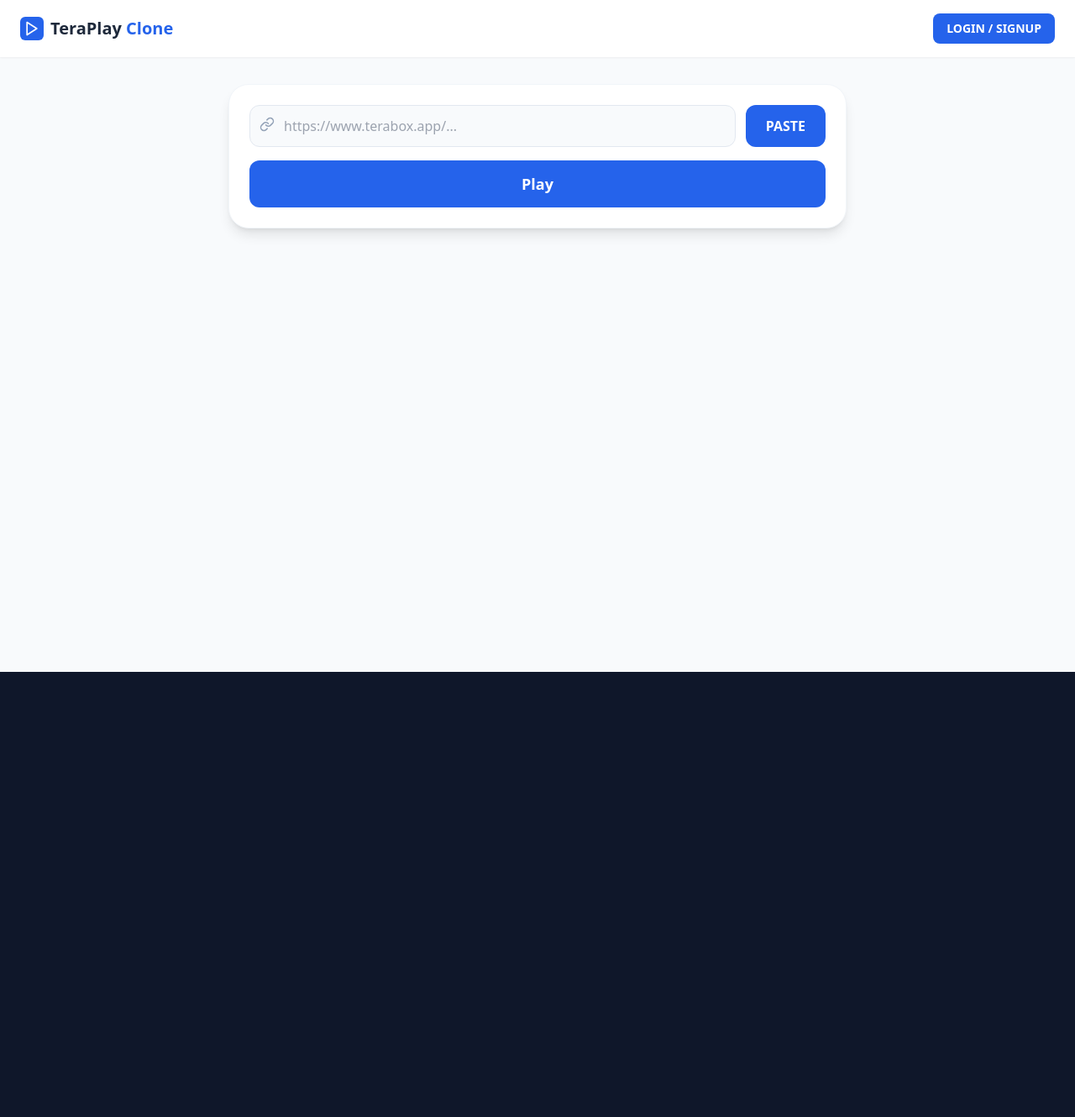
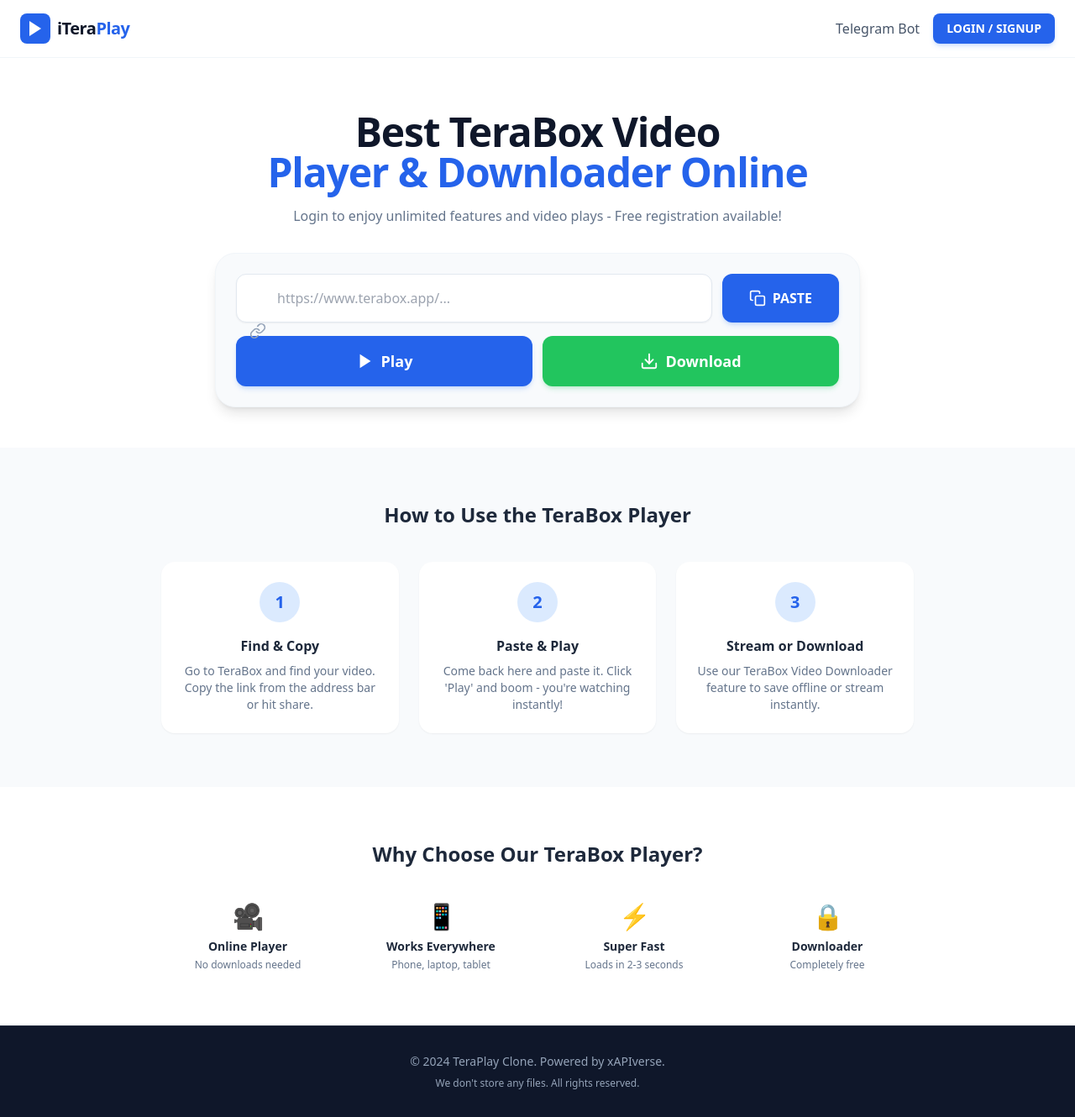
Before and after one commit to klzdwn/terabox-play, a Next.js app: page / in a window 1280 px wide. Shown: the whole page at 84% size. Before the commit the page ends 800 px from the top, so only its background shows below. Built offline with nearby package versions, Linux system fonts and the light colour scheme.

Commit message:
Refactor app/page.js for improved layout and UI
Refactor page layout and improve UI components for better user experience.

```diff
--- a/app/page.js
+++ b/app/page.js
@@ -6,7 +6,7 @@ export default function Home() {
   const [loading, setLoading] = useState(false);
   const [data, setData] = useState(null);
   const [error, setError] = useState(null);
-  const [activeFileIndex, setActiveFileIndex] = useState(null); // Nyimpen index file yg lagi diputer
+  const [activeFileIndex, setActiveFileIndex] = useState(null);
 
   const handleFetch = async () => {
     if (!url) return;
@@ -26,7 +26,6 @@ export default function Home() {
       if (!response.ok || resJson.status !== 'success') {
         throw new Error(resJson.error || resJson.message || 'Gagal mengambil data');
       }
-
       setData(resJson);
     } catch (err) {
       setError(err.message);
@@ -36,157 +35,194 @@ export default function Home() {
   };
 
   return (
-    <div className="min-h-screen bg-slate-50 text-slate-800 font-sans pb-20">
-      {/* Header */}
-      <header className="bg-white shadow-sm py-4 px-4 sm:px-6 mb-8 flex justify-between items-center sticky top-0 z-10">
+    <div className="min-h-screen bg-slate-50 text-slate-800 font-sans">
+      {/* Navbar */}
+      <nav className="bg-white border-b border-slate-100 py-4 px-4 sm:px-6 flex justify-between items-center sticky top-0 z-50">
         <div className="flex items-center gap-2">
-          <div className="bg-blue-600 text-white p-1 rounded-md">
-            <svg xmlns="http://www.w3.org/2000/svg" width="20" height="20" viewBox="0 0 24 24" fill="none" stroke="currentColor" strokeWidth="2" strokeLinecap="round" strokeLinejoin="round"><polygon points="5 3 19 12 5 21 5 3"></polygon></svg>
+          <div className="bg-blue-600 text-white p-1.5 rounded-lg">
+            <svg xmlns="http://www.w3.org/2000/svg" width="24" height="24" viewBox="0 0 24 24" fill="currentColor"><polygon points="5 3 19 12 5 21 5 3"></polygon></svg>
           </div>
-          <h1 className="text-xl font-bold">TeraPlay <span className="text-blue-600">Clone</span></h1>
+          <span className="text-xl font-extrabold tracking-tight text-slate-900">iTera<span className="text-blue-600">Play</span></span>
         </div>
-        <button className="bg-blue-600 text-white px-3 py-2 sm:px-4 sm:py-2 rounded-lg text-sm font-semibold flex items-center gap-2">
+        <div className="flex items-center gap-4">
+          <button className="hidden sm:block text-slate-600 font-medium hover:text-blue-600">Telegram Bot</button>
+          <button className="bg-blue-600 hover:bg-blue-700 text-white px-4 py-2 rounded-lg text-sm font-bold shadow-md shadow-blue-500/20">
             LOGIN / SIGNUP
           </button>
-      </header>
+        </div>
+      </nav>
 
-      <main className="max-w-3xl mx-auto px-4">
-        {/* Input Card */}
-        <div className="bg-white rounded-3xl shadow-lg p-5 sm:p-6 mb-8 border border-slate-100">
+      {/* Hero Section */}
+      <header className="bg-white pt-16 pb-12 px-4 text-center">
+        <h1 className="text-3xl sm:text-5xl font-extrabold text-slate-900 mb-4 tracking-tight">
+          Best TeraBox Video <br className="hidden sm:block"/>
+          <span className="text-blue-600">Player & Downloader Online</span>
+        </h1>
+        <p className="text-slate-500 max-w-2xl mx-auto mb-8 text-sm sm:text-base">
+          Login to enjoy unlimited features and video plays - Free registration available!
+        </p>
+
+        {/* Input Card (The Main App) */}
+        <div className="max-w-3xl mx-auto bg-white sm:bg-slate-50 rounded-3xl shadow-xl sm:shadow-lg border border-slate-100 p-4 sm:p-6 relative z-10">
           <div className="flex flex-col sm:flex-row gap-3 mb-4">
             <div className="relative flex-1">
               <input
                 type="text"
                 placeholder="https://www.terabox.app/..."
-                className="w-full bg-slate-50 border border-slate-200 rounded-xl px-4 py-3 pl-10 text-slate-700 focus:outline-none focus:ring-2 focus:ring-blue-500"
+                className="w-full bg-white border border-slate-200 rounded-xl px-4 py-4 pl-12 text-slate-700 focus:outline-none focus:ring-2 focus:ring-blue-500 shadow-sm"
                 value={url}
                 onChange={(e) => setUrl(e.target.value)}
               />
-              <svg className="absolute left-3 top-3.5 text-slate-400" xmlns="http://www.w3.org/2000/svg" width="18" height="18" viewBox="0 0 24 24" fill="none" stroke="currentColor" strokeWidth="2" strokeLinecap="round" strokeLinejoin="round"><path d="M10 13a5 5 0 0 0 7.54.54l3-3a5 5 0 0 0-7.07-7.07l-1.72 1.71"></path><path d="M14 11a5 5 0 0 0-7.54-.54l-3 3a5 5 0 0 0 7.07 7.07l1.71-1.71"></path></svg>
+              <svg className="absolute left-4 top-4.5 text-slate-400" xmlns="http://www.w3.org/2000/svg" width="20" height="20" viewBox="0 0 24 24" fill="none" stroke="currentColor" strokeWidth="2" strokeLinecap="round" strokeLinejoin="round"><path d="M10 13a5 5 0 0 0 7.54.54l3-3a5 5 0 0 0-7.07-7.07l-1.72 1.71"></path><path d="M14 11a5 5 0 0 0-7.54-.54l-3 3a5 5 0 0 0 7.07 7.07l1.71-1.71"></path></svg>
             </div>
             <button
               onClick={async () => {
                 try {
                   const text = await navigator.clipboard.readText();
                   setUrl(text);
-                } catch (e) {
-                  alert('Gagal paste otomatis, paste manual aja.');
-                }
+                } catch (e) { alert('Paste manual aja'); }
               }}
-              className="bg-blue-600 hover:bg-blue-700 text-white px-6 py-3 rounded-xl font-bold flex items-center justify-center gap-2"
+              className="bg-blue-600 hover:bg-blue-700 text-white px-8 py-4 rounded-xl font-bold flex items-center justify-center gap-2 shadow-md shadow-blue-500/20 transition-all active:scale-95"
             >
+              <svg xmlns="http://www.w3.org/2000/svg" width="20" height="20" viewBox="0 0 24 24" fill="none" stroke="currentColor" strokeWidth="2" strokeLinecap="round" strokeLinejoin="round"><rect x="9" y="9" width="13" height="13" rx="2" ry="2"></rect><path d="M5 15H4a2 2 0 0 1-2-2V4a2 2 0 0 1 2-2h9a2 2 0 0 1 2 2v1"></path></svg>
               PASTE
             </button>
           </div>
 
+          <div className="flex flex-col sm:flex-row gap-3">
             <button
               onClick={handleFetch}
               disabled={loading}
-            className="w-full bg-blue-600 hover:bg-blue-700 text-white font-bold py-3.5 rounded-xl transition-all flex items-center justify-center gap-2 text-lg disabled:opacity-50"
+              className="flex-1 bg-blue-600 hover:bg-blue-700 text-white font-bold py-4 rounded-xl transition-all flex items-center justify-center gap-2 text-lg disabled:opacity-50 shadow-md shadow-blue-500/20"
             >
-            {loading ? 'Processing...' : 'Play'}
+              {loading ? 'Memproses...' : (
+                <>
+                  <svg xmlns="http://www.w3.org/2000/svg" width="22" height="22" viewBox="0 0 24 24" fill="currentColor"><polygon points="5 3 19 12 5 21 5 3"></polygon></svg>
+                  Play
+                </>
+              )}
+            </button>
+            <button
+              onClick={handleFetch}
+              disabled={loading}
+              className="flex-1 bg-green-500 hover:bg-green-600 text-white font-bold py-4 rounded-xl transition-all flex items-center justify-center gap-2 text-lg disabled:opacity-50 shadow-md shadow-green-500/20"
+            >
+              <svg xmlns="http://www.w3.org/2000/svg" width="22" height="22" viewBox="0 0 24 24" fill="none" stroke="currentColor" strokeWidth="2" strokeLinecap="round" strokeLinejoin="round"><path d="M21 15v4a2 2 0 0 1-2 2H5a2 2 0 0 1-2-2v-4"></path><polyline points="7 10 12 15 17 10"></polyline><line x1="12" y1="15" x2="12" y2="3"></line></svg>
+              Download
             </button>
           </div>
 
-        {/* Error */}
+          {/* Hasil List File (Kalau ada data) */}
           {error && (
-          <div className="bg-red-50 border-l-4 border-red-500 text-red-700 p-4 rounded-lg mb-8">
-            <p className="font-bold">Error</p>
-            <p>{error}</p>
+            <div className="mt-4 bg-red-50 border border-red-200 text-red-600 p-3 rounded-lg text-sm text-left">
+              {error}
             </div>
           )}
 
-        {/* List File */}
           {data && data.list && (
-          <div className="bg-white rounded-3xl shadow-lg border border-slate-100 overflow-hidden">
-            <div className="p-4 border-b border-slate-100 flex gap-2 bg-slate-50">
-              <span className="text-sm font-bold text-slate-600">Total {data.list.length} File ditemukan</span>
+            <div className="mt-6 text-left">
+              <div className="flex gap-2 mb-4">
+                <span className="bg-blue-100 text-blue-700 px-4 py-1.5 rounded-full text-sm font-bold flex items-center gap-2">
+                  <span className="bg-blue-600 text-white px-2 py-0.5 rounded-md text-xs">{data.list.length}</span> Videos
+                </span>
               </div>
-
-            <div className="flex flex-col">
+              <div className="max-h-[400px] overflow-y-auto space-y-3 pr-2">
                 {data.list.map((file, index) => {
-                const isImage = file.type === 'image' || file.name.match(/\.(jpg|jpeg|png|gif|webp)$/i);
                   const isVideo = file.type === 'video' || file.name.match(/\.(mp4|mkv|mov|webm)$/i);
-
-                // Link stream prioritas (buat video) atau link gambar
+                  const isImage = file.type === 'image' || file.name.match(/\.(jpg|jpeg|png)$/i);
                   const streamUrl = file.fast_stream_url?.['1080p'] || file.fast_stream_url?.['720p'] || file.fast_stream_url?.['480p'] || file.normal_dlink;
 
                   return (
-                  <div key={index} className="border-b border-slate-100 last:border-0">
-
-                    {/* Bagian Header List (Bisa di klik) */}
+                    <div key={index} className="bg-white rounded-xl border border-slate-100 overflow-hidden shadow-sm">
                       <div
                         onClick={() => setActiveFileIndex(activeFileIndex === index ? null : index)}
-                      className={`p-4 flex items-center gap-4 cursor-pointer transition-colors ${activeFileIndex === index ? 'bg-blue-50/60' : 'hover:bg-slate-50'}`}
+                        className={`p-3 flex items-center gap-4 cursor-pointer hover:bg-slate-50 transition-colors ${activeFileIndex === index ? 'bg-blue-50/50' : ''}`}
                       >
-                      <div className="w-20 h-14 bg-slate-800 rounded-lg overflow-hidden shrink-0 relative flex items-center justify-center">
-                         {isVideo ? (
-                           <svg className="text-white/50" xmlns="http://www.w3.org/2000/svg" width="24" height="24" viewBox="0 0 24 24" fill="currentColor"><polygon points="5 3 19 12 5 21 5 3"></polygon></svg>
-                         ) : isImage ? (
-                           <svg className="text-white/50" xmlns="http://www.w3.org/2000/svg" width="24" height="24" viewBox="0 0 24 24" fill="none" stroke="currentColor" strokeWidth="2" strokeLinecap="round" strokeLinejoin="round"><rect x="3" y="3" width="18" height="18" rx="2" ry="2"></rect><circle cx="8.5" cy="8.5" r="1.5"></circle><polyline points="21 15 16 10 5 21"></polyline></svg>
-                         ) : (
-                           <svg className="text-white/50" xmlns="http://www.w3.org/2000/svg" width="24" height="24" viewBox="0 0 24 24" fill="none" stroke="currentColor" strokeWidth="2" strokeLinecap="round" strokeLinejoin="round"><path d="M14 2H6a2 2 0 0 0-2 2v16a2 2 0 0 0 2 2h12a2 2 0 0 0 2-2V8z"></path><polyline points="14 2 14 8 20 8"></polyline><line x1="16" y1="13" x2="8" y2="13"></line><line x1="16" y1="17" x2="8" y2="17"></line><polyline points="10 9 9 9 8 9"></polyline></svg>
-                         )}
+                        <div className="w-16 h-12 bg-slate-800 rounded-lg shrink-0 flex items-center justify-center">
+                           {isVideo ? <svg className="text-white/50" width="20" height="20" viewBox="0 0 24 24" fill="currentColor"><polygon points="5 3 19 12 5 21 5 3"></polygon></svg> : <svg className="text-white/50" width="20" height="20" viewBox="0 0 24 24" fill="none" stroke="currentColor" strokeWidth="2"><rect x="3" y="3" width="18" height="18" rx="2" ry="2"></rect><circle cx="8.5" cy="8.5" r="1.5"></circle><polyline points="21 15 16 10 5 21"></polyline></svg>}
                         </div>
-
                         <div className="flex-1 min-w-0">
-                        <h3 className="text-sm font-bold text-slate-800 truncate mb-1">{file.name}</h3>
-                        <div className="flex flex-wrap items-center gap-2 text-xs text-slate-500 font-medium">
-                          <span>{file.size_formatted}</span>
-                          {file.duration && <><span className="w-1 h-1 bg-slate-300 rounded-full"></span><span>{file.duration}</span></>}
-                          {file.quality && <><span className="w-1 h-1 bg-slate-300 rounded-full"></span><span className="text-green-600">{file.quality}</span></>}
+                          <h3 className="text-sm font-bold truncate">{file.name}</h3>
+                          <p className="text-xs text-slate-500">{file.size_formatted} • {file.duration || file.quality}</p>
                         </div>
                       </div>
 
-                      {/* Tombol panah buat buka tutup player */}
-                      <div className={`text-slate-400 transition-transform ${activeFileIndex === index ? 'rotate-180' : ''}`}>
-                         <svg xmlns="http://www.w3.org/2000/svg" width="20" height="20" viewBox="0 0 24 24" fill="none" stroke="currentColor" strokeWidth="2" strokeLinecap="round" strokeLinejoin="round"><polyline points="6 9 12 15 18 9"></polyline></svg>
-                      </div>
-                    </div>
-
-                    {/* Player / Preview Inline (Muncul kalau di klik) */}
                       {activeFileIndex === index && (
-                      <div className="bg-slate-900 border-t border-slate-200">
+                        <div className="bg-black aspect-video relative">
                           {isVideo ? (
-                          <div className="aspect-video bg-black flex items-center justify-center relative">
-                            {/* Hapus autoPlay biar ga jalan otomatis */}
-                            <video controls controlsList="nodownload" className="w-full h-full object-contain">
-                              <source src={streamUrl} type="video/mp4" />
-                              Browser lu ga support video.
-                            </video>
-                          </div>
+                            <video controls className="w-full h-full"><source src={streamUrl} type="video/mp4" /></video>
                           ) : isImage ? (
-                          <div className="p-4 flex justify-center bg-slate-900">
-                            <img src={streamUrl} alt={file.name} className="max-h-[400px] object-contain rounded-lg" />
-                          </div>
-                        ) : (
-                          <div className="p-6 text-center text-slate-400 text-sm">
-                            Tipe file tidak didukung untuk ditampilkan.
+                            <img src={streamUrl} alt="img" className="w-full h-full object-contain" />
+                          ) : null}
                         </div>
                       )}
-
-                        {/* Action Bar di dalam player */}
-                        <div className="p-3 bg-slate-800 flex justify-end gap-2">
-                           <a
-                              href={file.normal_dlink}
-                              target="_blank"
-                              rel="noopener noreferrer"
-                              className="bg-green-500 hover:bg-green-600 text-white px-4 py-2 rounded-lg font-semibold text-sm flex items-center gap-2"
-                            >
-                              <svg xmlns="http://www.w3.org/2000/svg" width="16" height="16" viewBox="0 0 24 24" fill="none" stroke="currentColor" strokeWidth="2" strokeLinecap="round" strokeLinejoin="round"><path d="M21 15v4a2 2 0 0 1-2 2H5a2 2 0 0 1-2-2v-4"></path><polyline points="7 10 12 15 17 10"></polyline><line x1="12" y1="15" x2="12" y2="3"></line></svg>
-                              Download
-                            </a>
-                        </div>
-                      </div>
-                    )}
-
                     </div>
                   );
                 })}
               </div>
             </div>
           )}
-      </main>
+        </div>
+      </header>
+
+      {/* SEO / Content Section (Biar persis web asli) */}
+      <section className="py-16 px-4 bg-slate-50">
+        <div className="max-w-4xl mx-auto">
+          <h2 className="text-2xl font-bold text-center mb-10">How to Use the TeraBox Player</h2>
+          <div className="grid grid-cols-1 sm:grid-cols-3 gap-6">
+            <div className="bg-white p-6 rounded-2xl shadow-sm text-center">
+              <div className="w-12 h-12 bg-blue-100 text-blue-600 rounded-full flex items-center justify-center mx-auto mb-4 font-bold text-xl">1</div>
+              <h3 className="font-bold mb-2">Find & Copy</h3>
+              <p className="text-sm text-slate-500">Go to TeraBox and find your video. Copy the link from the address bar or hit share.</p>
+            </div>
+            <div className="bg-white p-6 rounded-2xl shadow-sm text-center">
+              <div className="w-12 h-12 bg-blue-100 text-blue-600 rounded-full flex items-center justify-center mx-auto mb-4 font-bold text-xl">2</div>
+              <h3 className="font-bold mb-2">Paste & Play</h3>
+              <p className="text-sm text-slate-500">Come back here and paste it. Click 'Play' and boom - you're watching instantly!</p>
+            </div>
+            <div className="bg-white p-6 rounded-2xl shadow-sm text-center">
+              <div className="w-12 h-12 bg-blue-100 text-blue-600 rounded-full flex items-center justify-center mx-auto mb-4 font-bold text-xl">3</div>
+              <h3 className="font-bold mb-2">Stream or Download</h3>
+              <p className="text-sm text-slate-500">Use our TeraBox Video Downloader feature to save offline or stream instantly.</p>
+            </div>
+          </div>
+        </div>
+      </section>
+
+      {/* Features Section */}
+      <section className="py-16 px-4 bg-white">
+        <div className="max-w-4xl mx-auto text-center">
+          <h2 className="text-2xl font-bold mb-10">Why Choose Our TeraBox Player?</h2>
+          <div className="grid grid-cols-2 sm:grid-cols-4 gap-6">
+            <div>
+              <div className="text-3xl mb-2">🎥</div>
+              <h3 className="font-bold text-sm mb-1">Online Player</h3>
+              <p className="text-xs text-slate-500">No downloads needed</p>
+            </div>
+            <div>
+              <div className="text-3xl mb-2">📱</div>
+              <h3 className="font-bold text-sm mb-1">Works Everywhere</h3>
+              <p className="text-xs text-slate-500">Phone, laptop, tablet</p>
+            </div>
+            <div>
+              <div className="text-3xl mb-2">⚡</div>
+              <h3 className="font-bold text-sm mb-1">Super Fast</h3>
+              <p className="text-xs text-slate-500">Loads in 2-3 seconds</p>
+            </div>
+            <div>
+              <div className="text-3xl mb-2">🔒</div>
+              <h3 className="font-bold text-sm mb-1">Downloader</h3>
+              <p className="text-xs text-slate-500">Completely free</p>
+            </div>
+          </div>
+        </div>
+      </section>
+
+      {/* Footer */}
+      <footer className="bg-slate-900 text-slate-400 py-8 text-center text-sm border-t border-slate-800">
+        <p className="mb-2">© 2024 TeraPlay Clone. Powered by xAPIverse.</p>
+        <p className="text-xs">We don't store any files. All rights reserved.</p>
+      </footer>
     </div>
   );
 }
```
Lines whose indentation alone changed are shown as unchanged.
